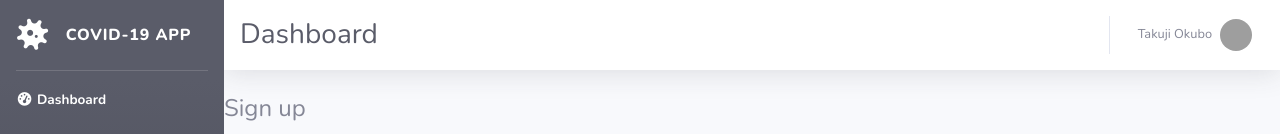
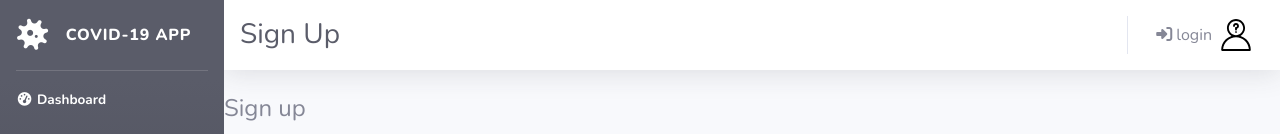
Before and after one commit to tak-9/covid-19, a React (Create React App) app in the folder client/: page /signup in a window 1280 px wide. Shown: the top 134 px of the page. Built offline with nearby package versions, Linux system fonts and the light colour scheme; grey boxes are pictures that could not be loaded.

Commit message:
Add title, username and icon to Topbar

```diff
--- a/client/src/common/Topbar/User.js
+++ b/client/src/common/Topbar/User.js
@@ -1,12 +1,40 @@
-import React from 'react';
-function User(props) {
+import React, { useContext } from 'react';
+import { LoginContext } from '../../contexts/LoginContext';
+import userIcon from '../../img/user.svg';
+import unknownUserIcon from '../../img/unknown_user.svg';
 
-  return (
+
+function User() {
+    let loginCtx = useContext(LoginContext);
+    let { setLogInState, loggedIn, username } = loginCtx;
+    console.log("****User.js logIn**** loggedIn, username : ", loggedIn, username)
+
+    let logoutHandler = function() {
+        console.log("logoutHandler");
+        setLogInState(false, null);
+    }
+
+    let jsx;
+    if (username === null) {
+        // User has not logged in
+        jsx = (
+            <li className="nav-item">
+                {/* Nav Item - User Information  */}
+                {/* data-toggle="dropdown" must be removed so that link works. */}
+                <a className="nav-link" href="/login">
+                <span className="mr-2 d-none d-lg-inline text-gray-600 medium"><i className="fas fa-sign-in-alt"></i> login </span>
+                <img className="img-profile" src={unknownUserIcon} alt="icon" />
+                </a>
+            </li>
+        )
+    } else {
+        // User has logged in
+        jsx = (
             <li className="nav-item dropdown no-arrow">
                 {/* Nav Item - User Information  */}
                 <a className="nav-link dropdown-toggle" href="#" id="userDropdown" role="button" data-toggle="dropdown" aria-haspopup="true" aria-expanded="false">
-                <span className="mr-2 d-none d-lg-inline text-gray-600 small">{props.userName}</span>
-                <img className="img-profile rounded-circle" src={props.userImg} />
+                    <span className="mr-2 d-none d-lg-inline text-gray-600 medium">{username}</span>
+                    <img className="img-profile rounded-circle" src={userIcon} alt="icon" />
                 </a>
                 {/* Dropdown - User Information */}
                 <div className="dropdown-menu dropdown-menu-right shadow animated--grow-in" aria-labelledby="userDropdown">
@@ -15,12 +43,17 @@ function User(props) {
                     Profile
                     </a>
                     <div className="dropdown-divider" />
-                <a className="dropdown-item" href="#" data-toggle="modal" data-target="#logoutModal">
+                    <a className="dropdown-item" href="#" data-toggle="modal" data-target="#logoutModal" onClick={logoutHandler}>
                     <i className="fas fa-sign-out-alt fa-sm fa-fw mr-2 text-gray-400" />
                     Logout
                     </a>
                 </div>
             </li>
-  );
+
+        )
     }
+
+    return jsx;
+}
+
 export default User;
--- a/client/src/common/Topbar/index.js
+++ b/client/src/common/Topbar/index.js
@@ -1,23 +1,15 @@
 import React from 'react';
 import User from './User';
 
-function Topbar() {
-  var userName = "Takuji Okubo";
-  var userImg = "https://source.unsplash.com/QAB-WJcbgJk/60x60/";
-
+function Topbar(props) {
   return (
     <nav className="navbar navbar-expand navbar-light bg-white topbar mb-4 static-top shadow">
-
-    <h1 className="h3 mb-0 text-gray-800">Dashboard</h1>
-
-    {/* Topbar Navbar */}
-    <ul className="navbar-nav ml-auto">
-        <div className="topbar-divider d-none d-sm-block" />
-        <User
-          userName={userName}
-          userImg={userImg}
-        />
-    </ul>
+      <h1 className="h3 mb-0 text-gray-800">{props.title}</h1>
+      {/* Topbar Navbar */}
+      <ul className="navbar-nav ml-auto">
+          <div className="topbar-divider d-none d-sm-block" />
+          <User />
+      </ul>
     </nav>
   );
 }
--- a/client/src/contexts/LoginContext.js
+++ b/client/src/contexts/LoginContext.js
@@ -9,6 +9,7 @@ class LoginContextProvider extends Component {
       }
 
     setLogInState = (loggedIn, username) => {
+        console.log("*****setLoginState****" , loggedIn, username);
         this.setState({
             loggedIn: loggedIn,
             username: username
--- a/client/src/loginPage/Login.js
+++ b/client/src/loginPage/Login.js
@@ -72,7 +72,7 @@ class Login extends Component {
             return (
                 <div id="content-wrapper" className="d-flex flex-column">
                     <div id="content">
-                    <Topbar />
+                    <Topbar title="Login" />
                     <h4>Login</h4>
                         <form className="form-horizontal">
                             <div className="form-group">
--- a/client/src/signUpPage/SignUp.js
+++ b/client/src/signUpPage/SignUp.js
@@ -66,7 +66,7 @@ render() {
         return (
             <div id="content-wrapper" className="d-flex flex-column">
                 <div id="content">
-                <Topbar />
+                <Topbar title="Sign Up" />
 
                 <div className="SignupForm">
                     <h4>Sign up</h4>
--- a/client/src/statPage/Content.js
+++ b/client/src/statPage/Content.js
@@ -8,7 +8,7 @@ function Content() {
   return (
     <div id="content-wrapper" className="d-flex flex-column">
       <div id="content">
-          <Topbar />
+          <Topbar title="Dashboard" />
 
           {/* Begin Page Content */}
           <div className="container-fluid">
--- a/client/src/trackerPage/TrackerContent.js
+++ b/client/src/trackerPage/TrackerContent.js
@@ -5,11 +5,10 @@ import { LoginContext } from '../contexts/LoginContext';
 function TrackerContent() {
   let loginCtx = useContext(LoginContext);
   let { loggedIn, username } = loginCtx;
-  //console.log("****logIn**** loggedIn, username : ", loggedIn, username)
   return (
     <div id="content-wrapper" className="d-flex flex-column">
       <div id="content">
-          <Topbar />
+          <Topbar title="Stay Home Tracker"/>
           {loggedIn ? (
             <div>
               <h1>You are logged in as {username}. </h1>
--- a/client/src/trackerPage/index.js
+++ b/client/src/trackerPage/index.js
@@ -1,4 +1,4 @@
-import React, {useContext} from 'react';
+import React from 'react';
 import Sidebar from '../common/Sidebar';
 import TrackerContent from './TrackerContent';
 
```
Also changed, not shown: client/src/img/unknown_user.svg (added), client/src/img/user.svg (added). Lines whose indentation alone changed are shown as unchanged.
